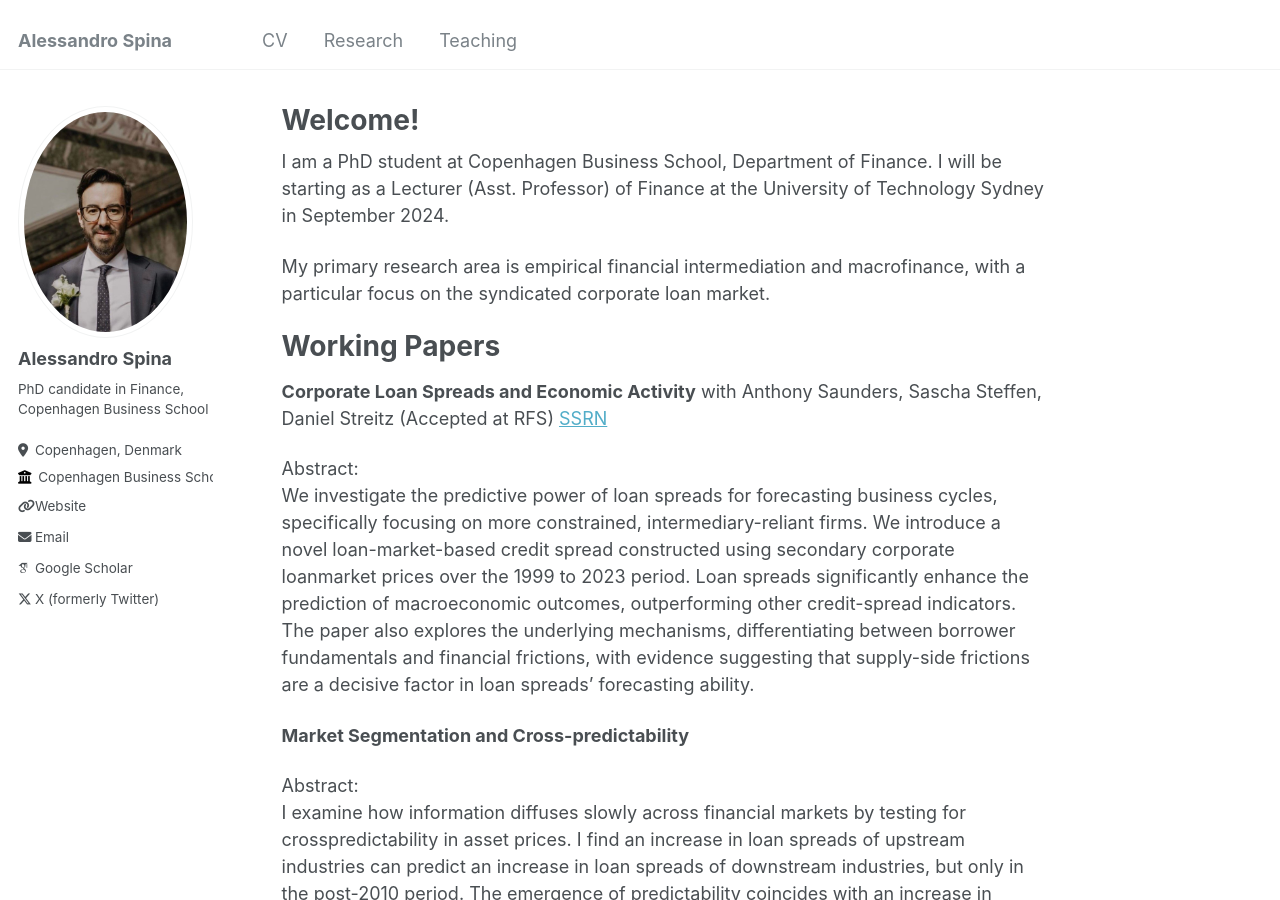
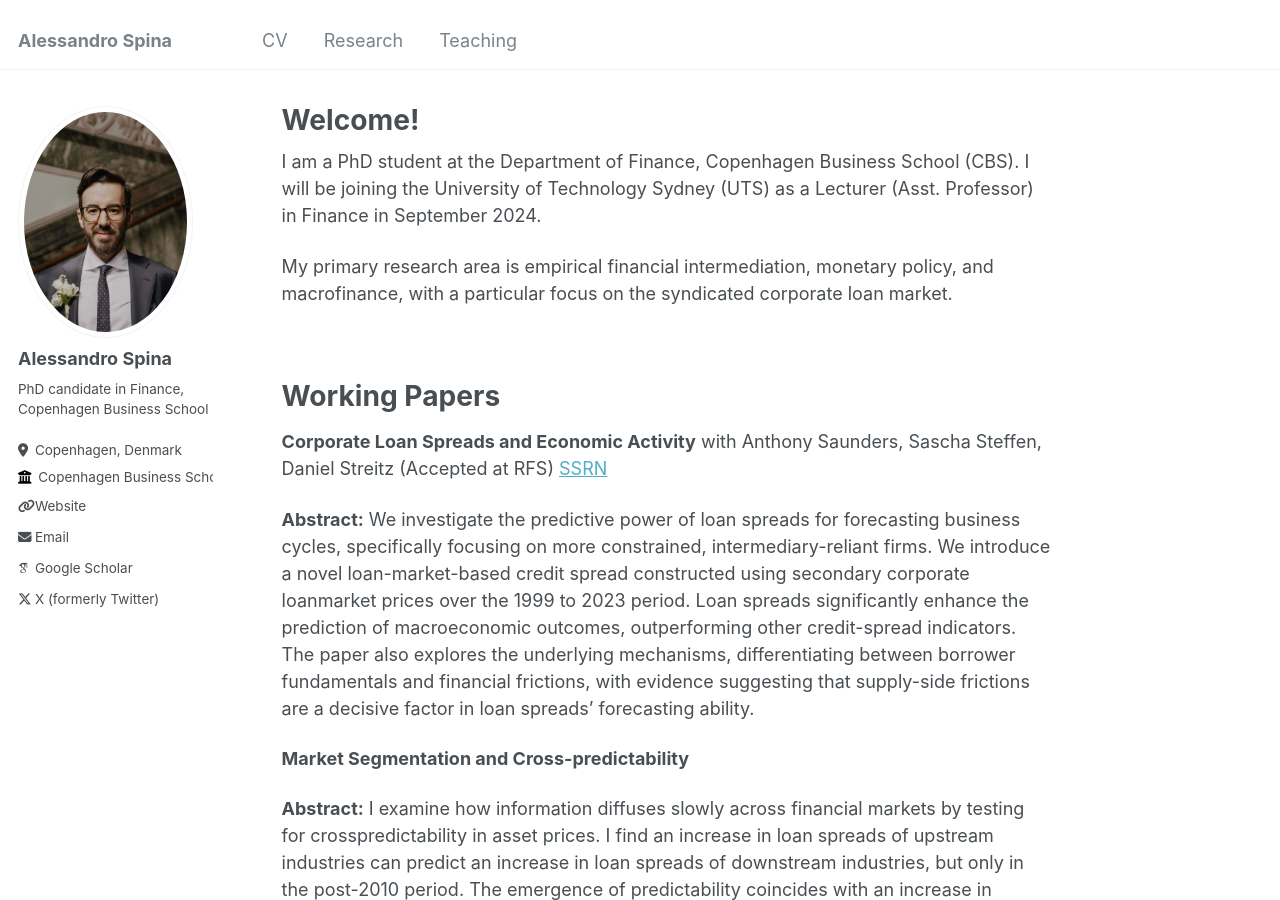
Before and after one commit to aspi6246/aspi6246.github.io, a Jekyll site: the page built from _pages/about.md, in a window 1280 px wide and 900 px high. Built offline with Jekyll 4.4.1, drawn with Linux system fonts in a browser that asks for light colours; some web fonts are replaced; part of the change alters nothing that is shown.

Commit message:
Update about.md

```diff
--- a/_pages/about.md
+++ b/_pages/about.md
@@ -7,11 +7,11 @@ redirect_from:
   - /about.html
 ---
 
-I am a PhD student at Copenhagen Business School, Department of Finance. I will be starting as a Lecturer (Asst. Professor) of Finance at the University of Technology Sydney in September 2024.
+I am a PhD student at the Department of Finance, Copenhagen Business School (CBS). I will be joining the University of Technology Sydney (UTS) as a Lecturer (Asst. Professor) in Finance in September 2024.
 
-My primary research area is empirical financial intermediation and macrofinance, with a particular focus on the syndicated corporate loan market.
+My primary research area is empirical financial intermediation, monetary policy, and macrofinance, with a particular focus on the syndicated corporate loan market.
 
-
+<br>
 
 
 Working Papers
@@ -19,18 +19,15 @@ Working Papers
 
 **Corporate Loan Spreads and Economic Activity** with Anthony Saunders, Sascha Steffen, Daniel Streitz (Accepted at RFS) [SSRN](https://papers.ssrn.com/sol3/papers.cfm?abstract_id=3717358)
 
-Abstract: <br>
-We investigate the predictive power of loan spreads for forecasting business cycles, specifically focusing on more constrained, intermediary-reliant firms. We introduce a novel loan-market-based credit spread constructed using secondary corporate loanmarket prices over the 1999 to 2023 period. Loan spreads significantly enhance the prediction of macroeconomic outcomes, outperforming other credit-spread indicators. The paper also explores the underlying mechanisms, differentiating between borrower fundamentals and financial frictions, with evidence suggesting that supply-side frictions are a decisive factor in loan spreads’ forecasting ability.
+**Abstract:** We investigate the predictive power of loan spreads for forecasting business cycles, specifically focusing on more constrained, intermediary-reliant firms. We introduce a novel loan-market-based credit spread constructed using secondary corporate loanmarket prices over the 1999 to 2023 period. Loan spreads significantly enhance the prediction of macroeconomic outcomes, outperforming other credit-spread indicators. The paper also explores the underlying mechanisms, differentiating between borrower fundamentals and financial frictions, with evidence suggesting that supply-side frictions are a decisive factor in loan spreads’ forecasting ability.
 
 
 
 **Market Segmentation and Cross-predictability**
 
-Abstract: <br>
-I examine how information diffuses slowly across financial markets by testing for crosspredictability in asset prices. I find an increase in loan spreads of upstream industries can predict an increase in loan spreads of downstream industries, but only in the post-2010 period. The emergence of predictability coincides with an increase in institutional investor activity in the loan market. Furthermore, I find cross-predictability within equity returns has disappeared over the same period. These results indicate that information diffusion varies across asset classes and this, in part, has been influenced by changes in the structure of markets.
+**Abstract:** I examine how information diffuses slowly across financial markets by testing for crosspredictability in asset prices. I find an increase in loan spreads of upstream industries can predict an increase in loan spreads of downstream industries, but only in the post-2010 period. The emergence of predictability coincides with an increase in institutional investor activity in the loan market. Furthermore, I find cross-predictability within equity returns has disappeared over the same period. These results indicate that information diffusion varies across asset classes and this, in part, has been influenced by changes in the structure of markets.
 
 
 **Heterogenous Expectation Formation** [SSRN](https://papers.ssrn.com/sol3/papers.cfm?abstract_id=4729915)
 
-Abstract: <br>
-I use forecasts from the Wall Street Journal economic survey to study how respondents develop expectations of macroeconomic variables. Existing studies have typically assumed that forecasts from any given firm are coming from the same individual. In reality, employee turnover within surveyed firms is common. By tracking the turnover in survey respondents, I find that the degree of underreaction or overreaction measured in forecasts is influenced by the relative experience of the respondent. Furthermore, I find differences in respondent’s subjective perception of the Federal Reserve’s reaction function. These findings show that heterogeneity amongst respondents cannot be ignored when studying expectation formation.
+**Abstract:** I use forecasts from the Wall Street Journal economic survey to study how respondents develop expectations of macroeconomic variables. Existing studies have typically assumed that forecasts from any given firm are coming from the same individual. In reality, employee turnover within surveyed firms is common. By tracking the turnover in survey respondents, I find that the degree of underreaction or overreaction measured in forecasts is influenced by the relative experience of the respondent. Furthermore, I find differences in respondent’s subjective perception of the Federal Reserve’s reaction function. These findings show that heterogeneity amongst respondents cannot be ignored when studying expectation formation.
```
